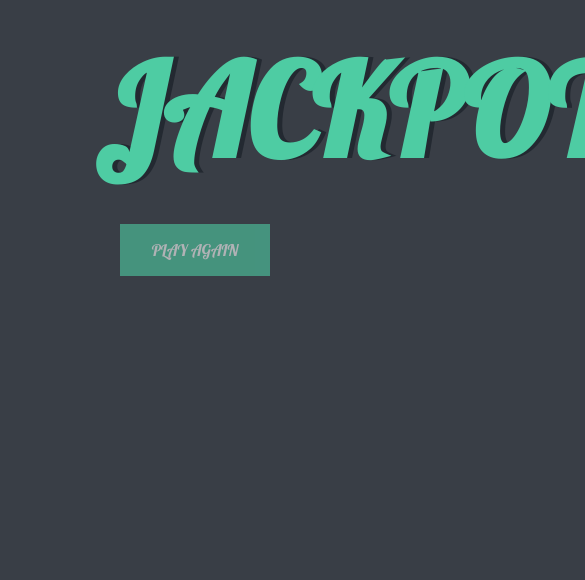
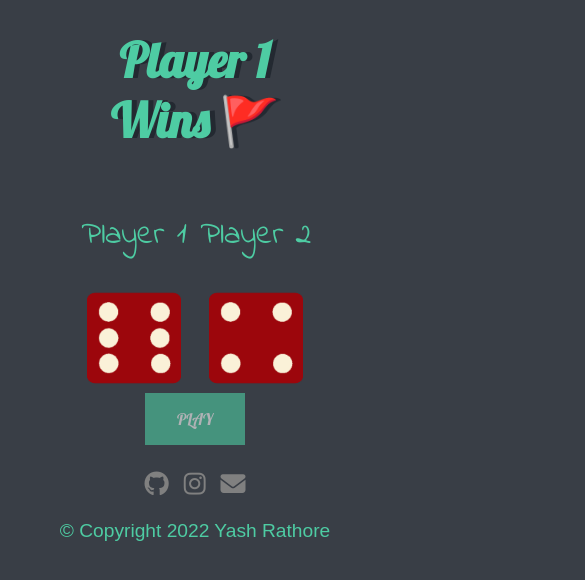
Before and after one commit to Y-ashRathore/TheDice, a plain HTML site: page index.html in a window 390 px wide. Shown: the top 580 px of the page, 585 px wide, since content can reach past the window. Drawn offline with Linux system fonts and the light colour scheme.

Commit message:
Finished refining

```diff
--- a/index.html
+++ b/index.html
@@ -1,23 +1,46 @@
 <!DOCTYPE html>
 <html lang="en" dir="ltr">
+
 <head>
   <meta charset="utf-8">
   <title>Dicee</title>
   <link rel="stylesheet" href="styles.css">
   <link href="https://fonts.googleapis.com/css?family=Indie+Flower|Lobster" rel="stylesheet">
+  <link rel="icon" href="favicon.png" type="favicon" sizes="16x16">
 
+  <script src="https://kit.fontawesome.com/bb867f372d.js" crossorigin="anonymous"></script>
 </head>
+
 <body>
 
   <div class="container">
-      <h1>JACKPOT!!!!</h1>
+    <h1>REFRESH TO BEGIN</h1>
 
+    <div class="dice">
+      <p>Player 1</p>
+      <img class="img1" src=" ">
+    </div>
+
+    <div class="dice">
+      <p>Player 2</p>
+      <img class="img2" src=" ">
     </div>
 
     <div class = "container">
-        <button class = "cont button">PLAY AGAIN</button>
+      <button class = "cont button">PLAY</button>
   </div>
+  </div>
+
 
 </body>
 <script src="index.js"></script>
+<footer id="footer">
+  <a href="https://github.com/Y-ashRathore"><i class="fab fa-github footer-logo"></i></a>
+  <a href="https://www.instagram.com/ya.sh.r/"><i class="fab fa-instagram footer-logo"></i></a>
+  <a href="mailto: meyashvardhan36@gmail.com"><i class="fas fa-envelope footer-logo"></i></a>
+
+  <p class="copyright-paragraph">© Copyright 2022 Yash Rathore</p>
+
+</footer>
+
 </html>
--- a/index.js
+++ b/index.js
@@ -1,5 +1,31 @@
+// METHOD 1
+
+var random1 = Math.floor((Math.random()*6)+1);
+var image1 = "dice" + random1 + ".png";
+var source1 = "images/"+ image1;
+
+document.querySelectorAll("img")[0].setAttribute("src",source1);
+
+var random2 = Math.floor((Math.random()*6)+1);
+var image2 = "dice" + random2 + ".png";
+var source2 = "images/"+ image2;
+
+document.querySelectorAll("img")[1].setAttribute("src",source2);
+
+if(random1>random2){
+    document.querySelector("h1").innerHTML = "Player 1 Wins 🚩";
+}
+else if(random1<random2){
+    document.querySelector("h1").innerHTML = "Player 2 Wins 🚩  ";
+}
+else{
+    document.querySelector("h1").innerHTML = "IS THAT A HARD NUMBER?";
+    setTimeout(() => {location.replace("dicee.html");}, 2000);
+
+}
+
 function myfunction(){
-    location.replace("dicee.html");
+    location.replace("index.html");
 }
 
 document.querySelector("button").onclick = function() {myfunction()};
--- a/styles.css
+++ b/styles.css
@@ -64,3 +64,66 @@ footer {
 }
 
 .button:hover {opacity: 1}
+
+
+/* footer links */
+
+#footer{
+  text-align: center;
+  padding: 2% 8% auto;
+  margin-top: 5%;
+}
+.footer-logo{
+  margin: 1% 1.2% auto;
+  color: grey;
+  font-size: 25px;
+}
+
+.footer-logo:hover{
+    color:#ff4c68;
+}
+footer>p{
+  font-size: 1.2rem;
+  color: #4ECCA3;
+  font-family: sans-serif;
+
+}
+
+
+
+/* mobile view media query  */
+
+@media only screen and (max-width:500px){
+  h1 {
+    margin: 30px;
+    font-family: 'Lobster', cursive;
+    text-shadow: 5px 0 #232931;
+    font-size: 3rem;
+    color: #4ECCA3;
+  }
+  .dice {
+    text-align: center;
+    display: inline-block;
+    width: 45%;
+  }
+
+
+}
+
+/* tablet view */
+
+@media only screen and    (min-width:505px) and (max-width:1164px) {
+  h1 {
+    margin: 30px;
+    font-family: 'Lobster', cursive;
+    text-shadow: 5px 0 #232931;
+    font-size: 4rem;
+    color: #4ECCA3;
+  }
+
+  .dice {
+    text-align: center;
+    display: inline-block;
+    width: 45%;
+  }
+}
```
Also changed, not shown: dicee.html (+4 -15 lines), dicee.js (+4 -24 lines), favicon.png (added). Lines whose indentation alone changed are shown as unchanged.
